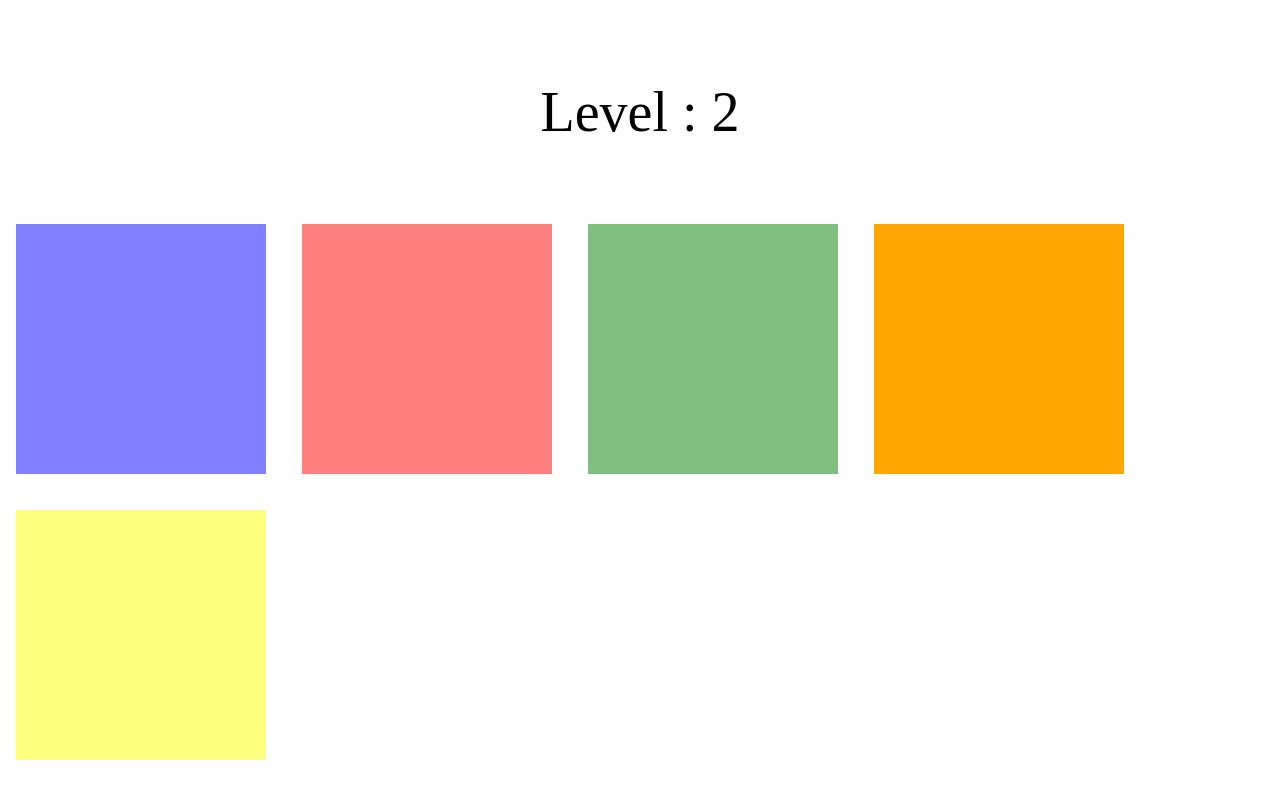
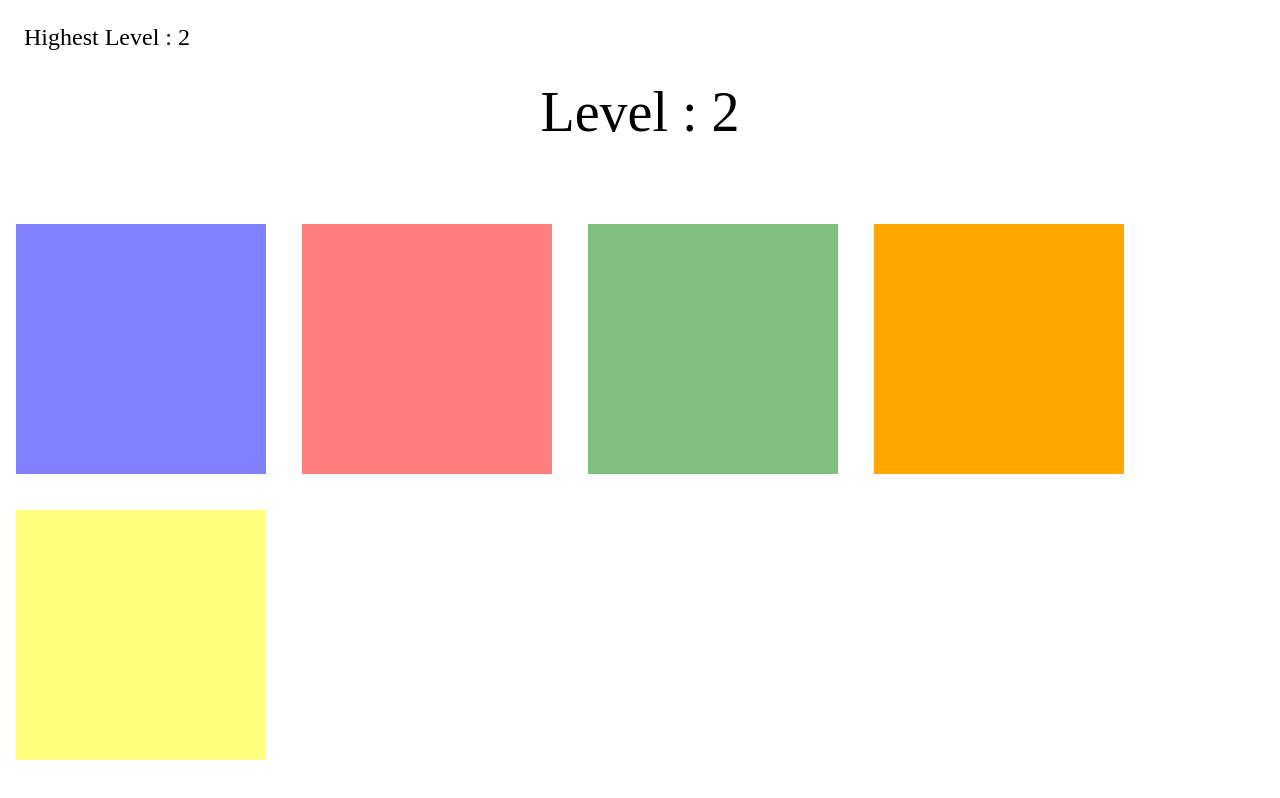
Before and after one commit to taibayard/memory-game, a plain HTML site: page index.html in a window 1280 px wide. Both pictures are taken after a click on the element 141 px from the left and 349 px from the top of the page. Drawn offline with Linux system fonts and the light colour scheme.

Commit message:
added highest level label. added local storage for highest lvl

```diff
--- a/css/main.css
+++ b/css/main.css
@@ -43,3 +43,12 @@ main{
 	opacity: .5;
 	transition: opacity ease-in 500ms;
 }
+#highest-level a:before{
+	content:"Highest Level : ";
+}
+#highest-level{
+    position: absolute;
+    top: 1em;
+    left: 1em;
+    font-size:1.5em;
+}
--- a/index.html
+++ b/index.html
@@ -8,6 +8,7 @@
 	<div class="level-wrapper">
 		<a>0</a>
 	</div>
+	<div id="highest-level"><a>0</a></div>
 <main>
 	<div id="blue-tile" class = "tile">
 	</div>
--- a/js/script.js
+++ b/js/script.js
@@ -5,6 +5,7 @@ let simonIndex = 0;
 let level = 1;
 let displaySimonSpeed = 1000;
 let levelLabel = document.getElementsByClassName("level-wrapper")[0].getElementsByTagName("a")[0];
+let highestLvlLabel = document.getElementById("highest-level").getElementsByTagName("a")[0]
 var random = function(min, max) {
     return Math.floor((Math.random() * max) + min);
 }
@@ -37,6 +38,7 @@ function handleTileClick() {
 }
 
 function simonSays(offset) {
+	storage();
     levelLabel.innerText = level;
     simonIndex = 0;
     let t = random(0, tiles.length || offset);
@@ -82,3 +84,16 @@ window.onload = function() {
     addListeners();
     simonSays();
 }
+function storage(){
+	let highestLvl = parseInt(localStorage.getItem("memory-highscore"));
+	if(isNaN(highestLvl)){
+		localStorage.setItem("memory-highscore","0");
+	}else{
+		if(level > highestLvl){
+			localStorage.setItem("memory-highscore",level);
+			highestLvlLabel.innerText = level;
+		}else{
+			highestLvlLabel.innerText = highestLvl;
+		}
+	}
+}
```
